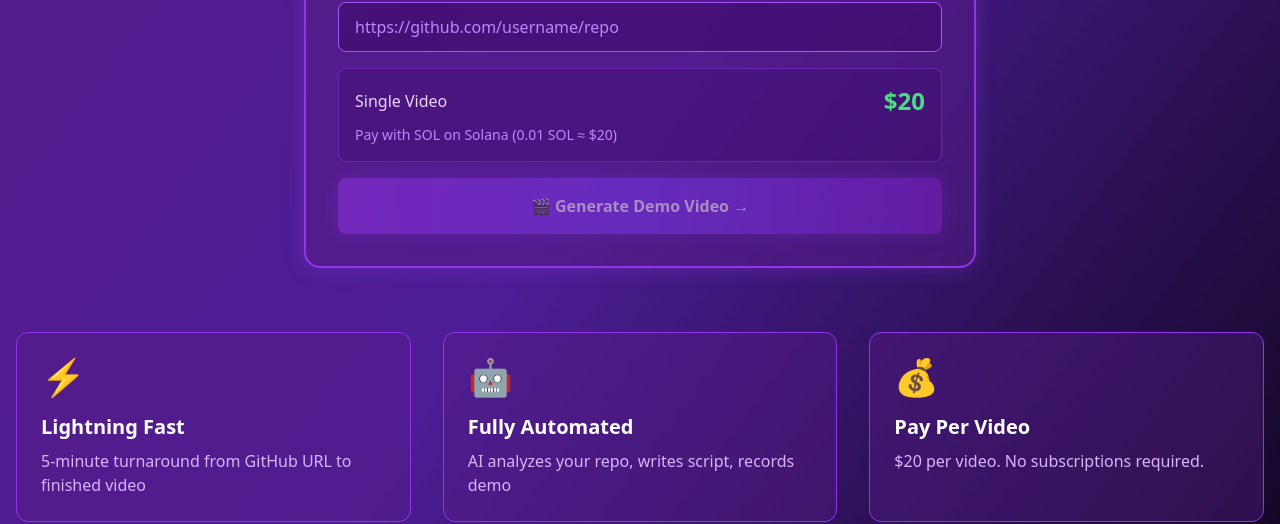
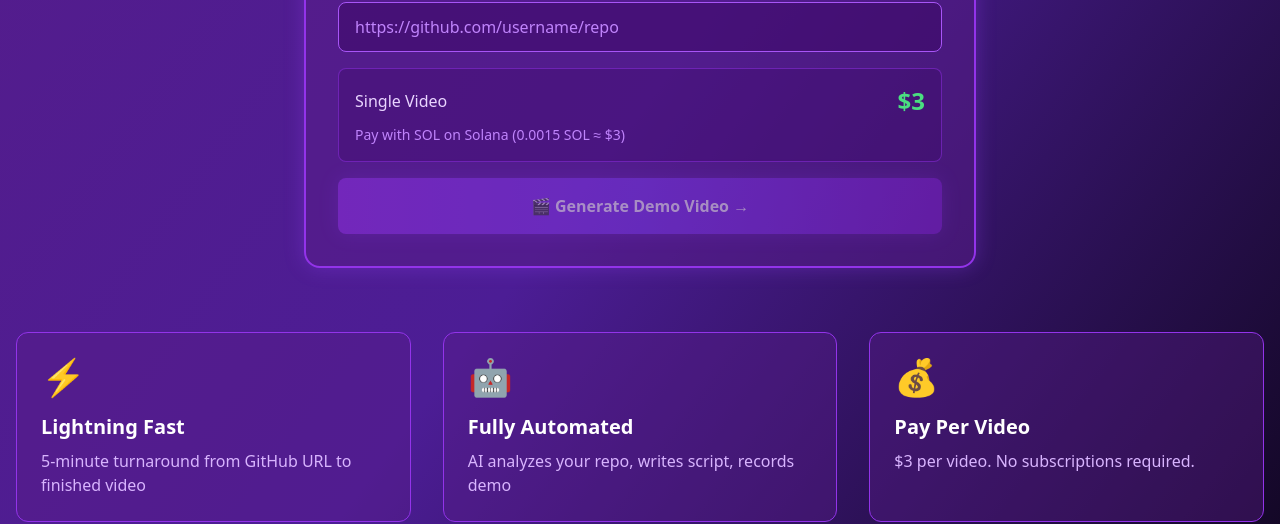
Before and after one commit to clawdia-saka/demo-video-generator-landing, a Next.js app: page / in a window 1280 px wide. Shown: the part 748-1272 px from the top of the page. Built offline with nearby package versions, Linux system fonts and the light colour scheme; no server answers; what @solana/web3.js would draw is missing.

Commit message:
Update pricing: 0 →  (0.01 SOL → 0.0015 SOL)

```diff
--- a/app/page.tsx
+++ b/app/page.tsx
@@ -12,7 +12,7 @@ if (typeof window !== 'undefined') {
 const SOLANA_RPC = 'https://api.mainnet-beta.solana.com'
 const API_ENDPOINT = process.env.NEXT_PUBLIC_API_URL || 'http://localhost:3004'
 const PAYMENT_RECIPIENT = process.env.NEXT_PUBLIC_PAYMENT_WALLET || '3q1MWFNmKp6i8hnnXEKAR21BELTk5PVxweT2Jxs98gWC'
-const VIDEO_PRICE_LAMPORTS = 0.01 * LAMPORTS_PER_SOL // $20 USDC equivalent in SOL
+const VIDEO_PRICE_LAMPORTS = 0.0015 * LAMPORTS_PER_SOL // $3 USDC equivalent in SOL
 
 type Tab = 'humans' | 'agents'
 
@@ -205,9 +205,9 @@ export default function Home() {
                   <div className="bg-purple-950/30 border border-purple-600/50 rounded-lg p-4">
                     <div className="flex items-center justify-between mb-2">
                       <span className="text-purple-200">Single Video</span>
-                      <span className="text-2xl font-bold text-green-400">$20</span>
+                      <span className="text-2xl font-bold text-green-400">$3</span>
                     </div>
-                    <p className="text-sm text-purple-400">Pay with SOL on Solana (0.01 SOL ≈ $20)</p>
+                    <p className="text-sm text-purple-400">Pay with SOL on Solana (0.0015 SOL ≈ $3)</p>
                   </div>
 
                   {status && (
@@ -243,7 +243,7 @@ export default function Home() {
                 <h3 className="text-xl font-bold mb-4 text-green-400">Quick Start</h3>
                 <div className="bg-black/50 border border-purple-600 rounded-lg p-4 font-mono text-sm overflow-x-auto">
                   <pre className="text-purple-200">
-{`# 1. Pay 0.01 SOL to: ${PAYMENT_RECIPIENT}
+{`# 1. Pay 0.0015 SOL to: ${PAYMENT_RECIPIENT}
 # 2. Get transaction signature
 # 3. Call API with GitHub URL + signature
 
@@ -306,7 +306,7 @@ curl -X POST ${API_ENDPOINT}/generate \\
 // 1. Send payment
 const tx = await Bankr.transfer({
   to: '${PAYMENT_RECIPIENT}',
-  amount: '0.01 SOL'
+  amount: '0.0015 SOL'
 });
 
 // 2. Generate video
@@ -344,7 +344,7 @@ while (true) {
                 <div className="space-y-2 text-purple-200">
                   <div className="flex justify-between">
                     <span>Single video</span>
-                    <span className="font-bold text-green-400">0.01 SOL (~$20)</span>
+                    <span className="font-bold text-green-400">0.0015 SOL (~$3)</span>
                   </div>
                   <div className="flex justify-between text-sm text-purple-400">
                     <span>Payment wallet</span>
@@ -400,7 +400,7 @@ while (true) {
           <div className="bg-purple-900/40 border border-purple-600 rounded-xl p-6">
             <div className="text-4xl mb-4">💰</div>
             <h3 className="text-xl font-bold mb-2">Pay Per Video</h3>
-            <p className="text-purple-300">$20 per video. No subscriptions required.</p>
+            <p className="text-purple-300">$3 per video. No subscriptions required.</p>
           </div>
         </div>
 
```
